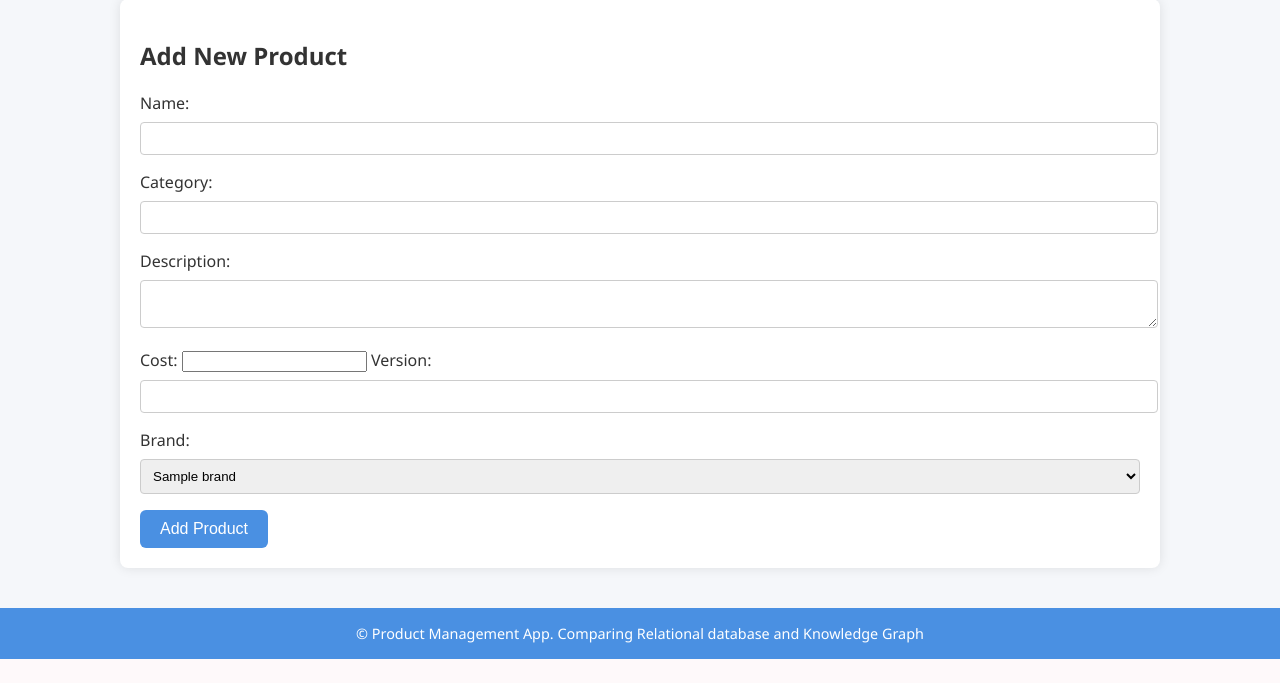
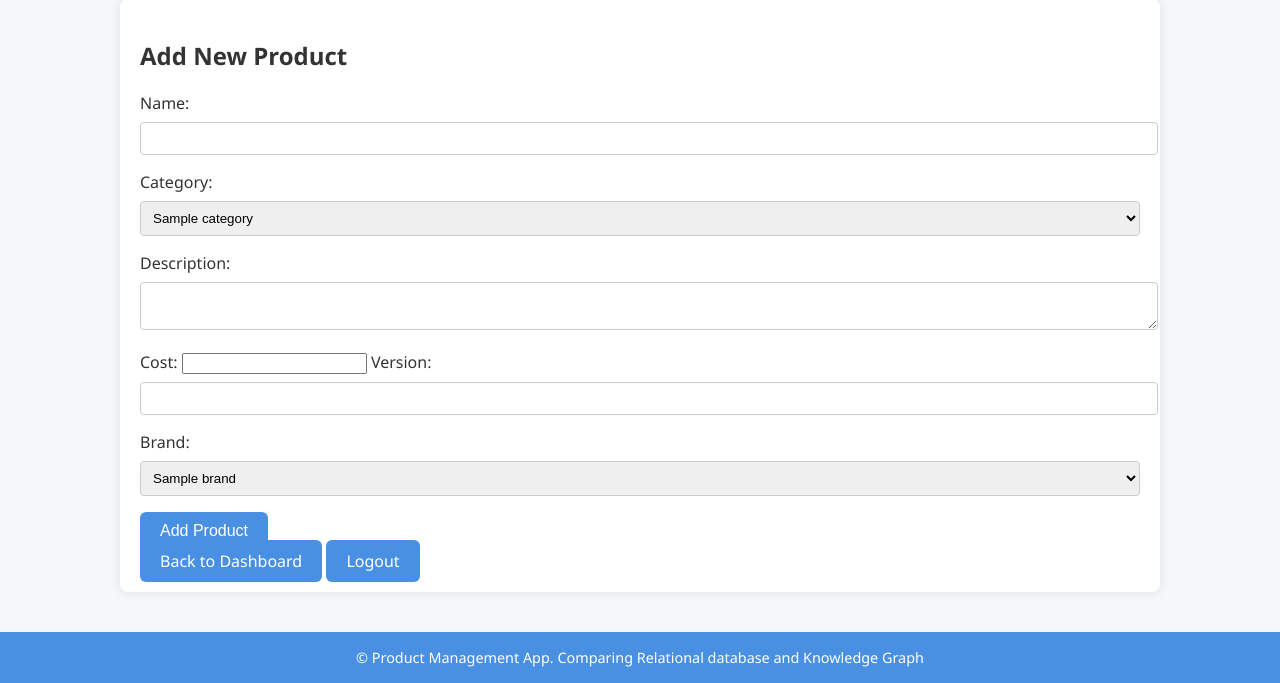
Before and after one commit to mullai1606/RelationalDB_VS_KnowledgeGraphs, a Flask app: page /products/add in a window 1280 px wide. Shown: the part 190-873 px from the top of the page. Before the commit the page ends 849 px from the top, so only its background shows below. Run offline with Flask 3, Linux system fonts and the light colour scheme; a user stored in the database is signed in; tables that the repository leaves empty hold one stand-in row (values such as "Sample post"); parts of the project's set-up code (start-up, migrations or seed data) failed here and were passed over.

```diff
--- a/Product_Management_RDB/models/product.py
+++ b/Product_Management_RDB/models/product.py
@@ -24,7 +24,7 @@ class Product(db.Model):
 
     id = db.Column(db.Integer, primary_key=True)
     name = db.Column(db.String(100), nullable=False)
-    category = db.Column(db.String(20), nullable=False)
+    #category = db.Column(db.String(20), nullable=False)
     cost = db.Column(db.Float, nullable=False)
     version = db.Column(db.String(20), nullable=True)
     description = db.Column(db.Text, nullable=True)
@@ -33,5 +33,7 @@ class Product(db.Model):
     plant_brand = db.relationship('PlantBrand', backref='products')
 
     supplier_id = db.Column(db.Integer, db.ForeignKey('supplier.id'), nullable=False)
+    subproducts = db.relationship('SubProduct', backref='product', cascade="all, delete-orphan")
 
-    subproducts = db.relationship('SubProduct', backref='product', cascade="all, delete-orphan")
+    category_id = db.Column(db.Integer, db.ForeignKey('category.id'), nullable=False)
+    category = db.relationship('Category', backref='products')
--- a/Product_Management_RDB/routes/auth_routes.py
+++ b/Product_Management_RDB/routes/auth_routes.py
@@ -68,7 +68,7 @@ def login():
 def register():
     if request.method == 'POST':
         role = request.form['role']
-        name = request.form['username']
+        name = request.form.get('username')
         email = request.form['email']
         contact = request.form.get('contact', '')
         password = request.form['password']
--- a/Product_Management_RDB/routes/product_routes.py
+++ b/Product_Management_RDB/routes/product_routes.py
@@ -6,6 +6,7 @@ from models.subproduct import SubProduct
 from models.category import Category
 from models.supplier import Supplier
 from flask_login import current_user
+from models.plant_brand import PlantBrand
 
 product_bp = Blueprint('product', __name__, url_prefix='/products')
 
@@ -19,61 +20,79 @@ def view_products():
 #     product = Product.query.get_or_404(product_id)
 #     return render_template('product_templates/product_details.html', product=product)
 
+
 # @product_bp.route('/add', methods=['GET', 'POST'])
 # @login_required
 # def add_product():
 #     if request.method == 'POST':
 #         name = request.form['name']
-#         category_id = request.form['category_id']
+#         category = request.form['category']  # Enum value as string
 #         cost = request.form['cost']
 #         version = request.form['version']
 #         description = request.form['description']
-#         brand_id = request.form['brand_id']
+#         brand_id = request.form['brand_id']  # Selected brand from dropdown
 
-#         product = Product(name=name, category_id=category_id, cost=cost,
-#                           version=version, description=description,
-#                           supplier_id=current_user.id, brand_id=brand_id)
+#         product = Product(
+#             name=name,
+#             category=category,
+#             cost=cost,
+#             version=version,
+#             description=description,
+#             supplier_id=current_user.id,
+#             plant_brand_id=brand_id
+#         )
 #         db.session.add(product)
 #         db.session.commit()
 #         flash('Product added successfully!', 'success')
 #         return redirect(url_for('product.view_products'))
 
-#     categories = Category.query.all()
-#     return render_template('product_templates/add_product.html', categories=categories)
+#     # Enum categories (hardcoded list)
+#     categories = ['Operating System', 'Music', 'Video_editing', 'Firmware', 'casual', 'Games']
+
+#     # Fetch registered brands from DB
+#     from models.plant_brand import PlantBrand
+#     brands = PlantBrand.query.all()
+
+#     return render_template('product_templates/add_product.html', categories=categories, brands=brands)
+
 
 @product_bp.route('/add', methods=['GET', 'POST'])
 @login_required
 def add_product():
     if request.method == 'POST':
         name = request.form['name']
-        category = request.form['category']  # Enum value as string
         cost = request.form['cost']
         version = request.form['version']
         description = request.form['description']
-        brand_id = request.form['brand_id']  # Selected brand from dropdown
+        brand_id = request.form['brand_id']
+
+        category_id = request.form.get('category_id')
+        custom_category = request.form.get('custom_category')
+
+        if custom_category:  # Add new category if provided
+            new_cat = Category(name=custom_category)
+            db.session.add(new_cat)
+            db.session.commit()
+            category_id = new_cat.id
 
         product = Product(
             name=name,
-            category=category,
             cost=cost,
             version=version,
             description=description,
             supplier_id=current_user.id,
-            plant_brand_id=brand_id
+            plant_brand_id=brand_id,
+            category_id=category_id
         )
         db.session.add(product)
         db.session.commit()
         flash('Product added successfully!', 'success')
         return redirect(url_for('product.view_products'))
 
-    # Enum categories (hardcoded list)
-    categories = ['Operating System', 'Music', 'Video_editing', 'Firmware', 'casual', 'Games']
+    categories = Category.query.all()
+    brands = PlantBrand.query.all()
+    return render_template('product_templates/add_product.html', categories=categories, brands=brands)
 
-    # Fetch registered brands from DB
-    from models.plant_brand import PlantBrand
-    brands = PlantBrand.query.all()
-
-    return render_template('product_templates/add_product.html', categories=categories, brands=brands)
 
 
 # @product_bp.route('/<int:product_id>/add_subproduct', methods=['GET', 'POST'])
--- a/Product_Management_RDB/templates/auth_templates/register.html
+++ b/Product_Management_RDB/templates/auth_templates/register.html
@@ -6,13 +6,16 @@
 <h2>Register</h2>
 <form method="POST">
     <label for="name">Full Name:</label>
-        <input type="text" name="name" required>
+    <input type="text" name="username" required>
 
     <label for="email">Email:</label>
     <input type="email" name="email" required>
 
     <label for="password">Password:</label>
     <input type="password" name="password" required>
+
+    <label for="confirm_password">Confirm Password:</label>
+    <input type="password" name="confirm_password" required>
 
     <label for="role">Role:</label>
     <select name="role" required>
--- a/Product_Management_RDB/templates/layout.html
+++ b/Product_Management_RDB/templates/layout.html
@@ -16,7 +16,7 @@
         {% if current_user.is_authenticated %}
             <span>Logged in as {{ current_user.username }}</span>
             <a href="{{ url_for('auth.logout') }}" class="btn-logout">Logout</a>
-            <a href="{{ request.referrer or url_for('home') }}" class="btn-back">← Back</a>
+            <a href="{{ request.referrer or url_for('auth.login') }}" class="btn-back">← Back</a>
         {% endif %}
     </div>
     <div class="main-content">
--- a/Product_Management_RDB/templates/product_templates/add_product.html
+++ b/Product_Management_RDB/templates/product_templates/add_product.html
@@ -9,7 +9,17 @@
     <input type="text" name="name" required>
 
     <label>Category:</label>
-        <input type="text" name="category" required>
+    <select name="category_id" id="category-select" onchange="toggleOtherCategory()" required>
+        {% for category in categories %}
+            <option value="{{ category.id }}">{{ category.name }}</option>
+        {% endfor %}
+        <option value="Other">Other</option>
+    </select>
+
+    <div id="other-category-div" style="display: none;">
+        <label>Enter New Category:</label>
+        <input type="text" name="custom_category" id="other-category" placeholder="Enter new category">
+    </div>
 
     <label>Description:</label>
     <textarea name="description" required></textarea>
@@ -21,7 +31,7 @@
     <input type="text" name="version">
 
     <label>Brand:</label>
-        <select name="brand_id">
+    <select name="brand_id" required>
         {% for brand in brands %}
             <option value="{{ brand.id }}">{{ brand.name }}</option>
         {% endfor %}
@@ -29,4 +39,22 @@
 
     <button type="submit" class="btn">Add Product</button>
 </form>
+
+<a href="{{ url_for('supplier.dashboard') }}" class="btn">Back to Dashboard</a>
+<a href="{{ url_for('auth.logout') }}" class="btn">Logout</a>
+
+<script>
+function toggleOtherCategory() {
+    const select = document.getElementById('category-select');
+    const otherDiv = document.getElementById('other-category-div');
+    const otherInput = document.getElementById('other-category');
+    if (select.value === 'Other') {
+        otherDiv.style.display = 'block';
+        otherInput.required = true;
+    } else {
+        otherDiv.style.display = 'none';
+        otherInput.required = false;
+    }
+}
+</script>
 {% endblock %}
--- a/Product_Management_RDB/templates/product_templates/product_details.html
+++ b/Product_Management_RDB/templates/product_templates/product_details.html
@@ -7,7 +7,7 @@
     <h2>{{ product.name }}</h2>
 
     <div class="card">
-            <p><strong>Category:</strong> {{ product.category }}</p>
+        <p><strong>Category:</strong> {{ product.category.name if product.category else "N/A" }}</p>
         <p><strong>Description:</strong> {{ product.description }}</p>
         <p><strong>Version:</strong> {{ product.version or "N/A" }}</p>
         <p><strong>Cost:</strong> ₹{{ product.cost }}</p>
@@ -29,5 +29,6 @@
     {% endif %}
 
     <a href="{{ url_for('consumer.dashboard') }}" class="btn">Back to Dashboard</a>
+    <a href="{{ url_for('auth.logout') }}" class="btn">Logout</a>
 </div>
 {% endblock %}
```
Lines whose indentation alone changed are shown as unchanged.
